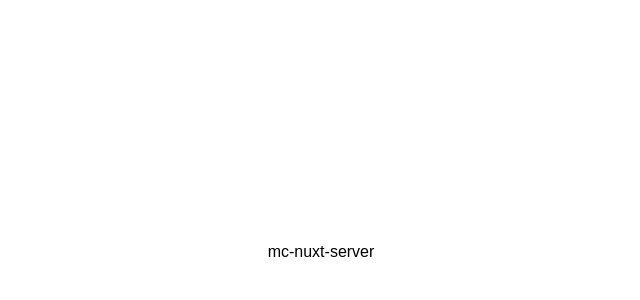
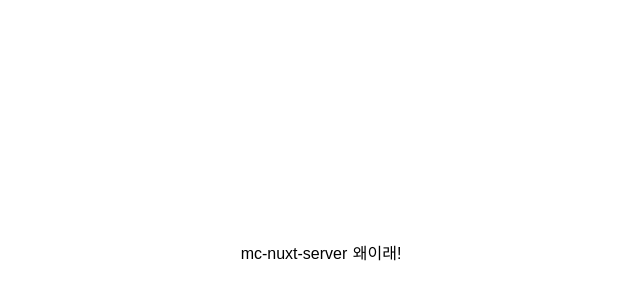
Before and after one commit to minsoon/mc-node-server, a Nuxt app: page / in a window 1280 px wide. Shown: the part 148-448 px from the top of the page, without its empty margins (319-959 px from the left). Built offline with nearby package versions, Linux system fonts and the light colour scheme.

Commit message:
update Server Build Test

```diff
--- a/pages/index.vue
+++ b/pages/index.vue
@@ -1,6 +1,6 @@
 <template>
   <section class="container">
-    {{ title }}
+    {{ title }} 왜이래!
   </section>
 </template>
 
```
